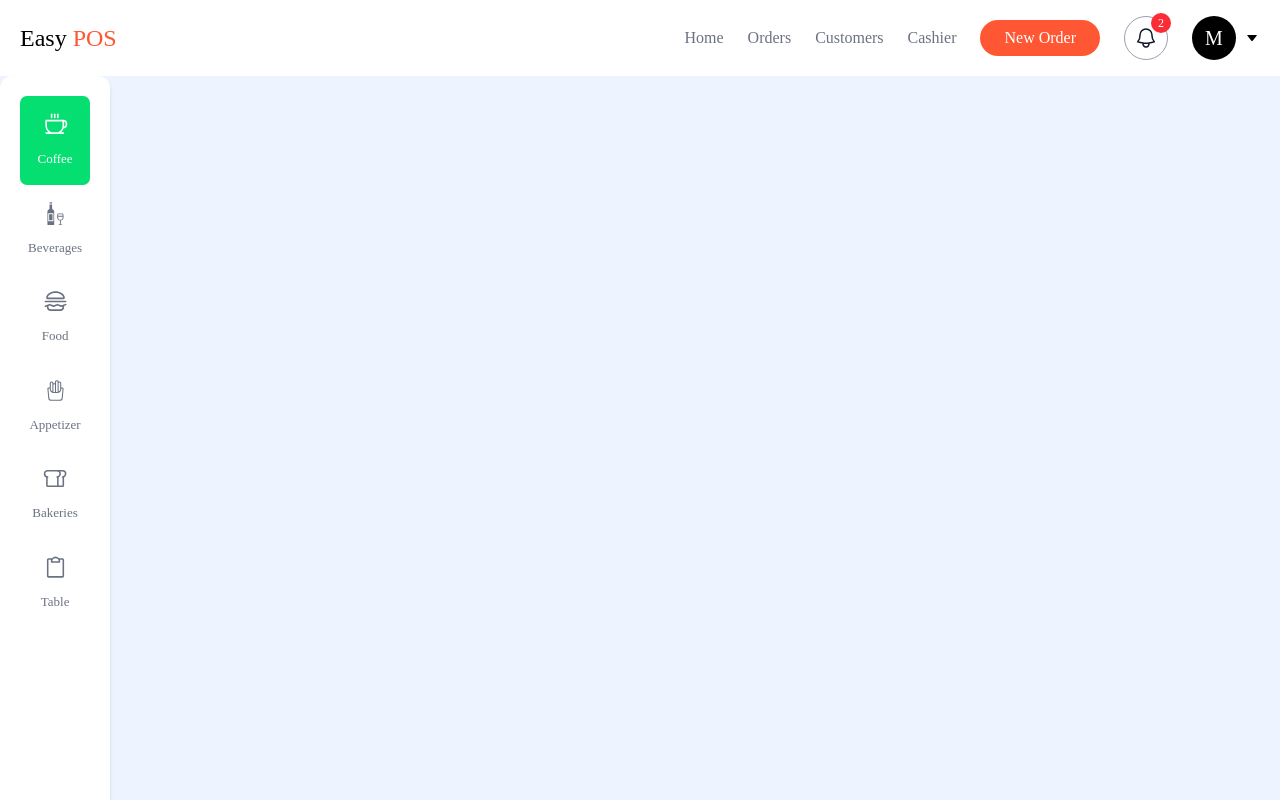
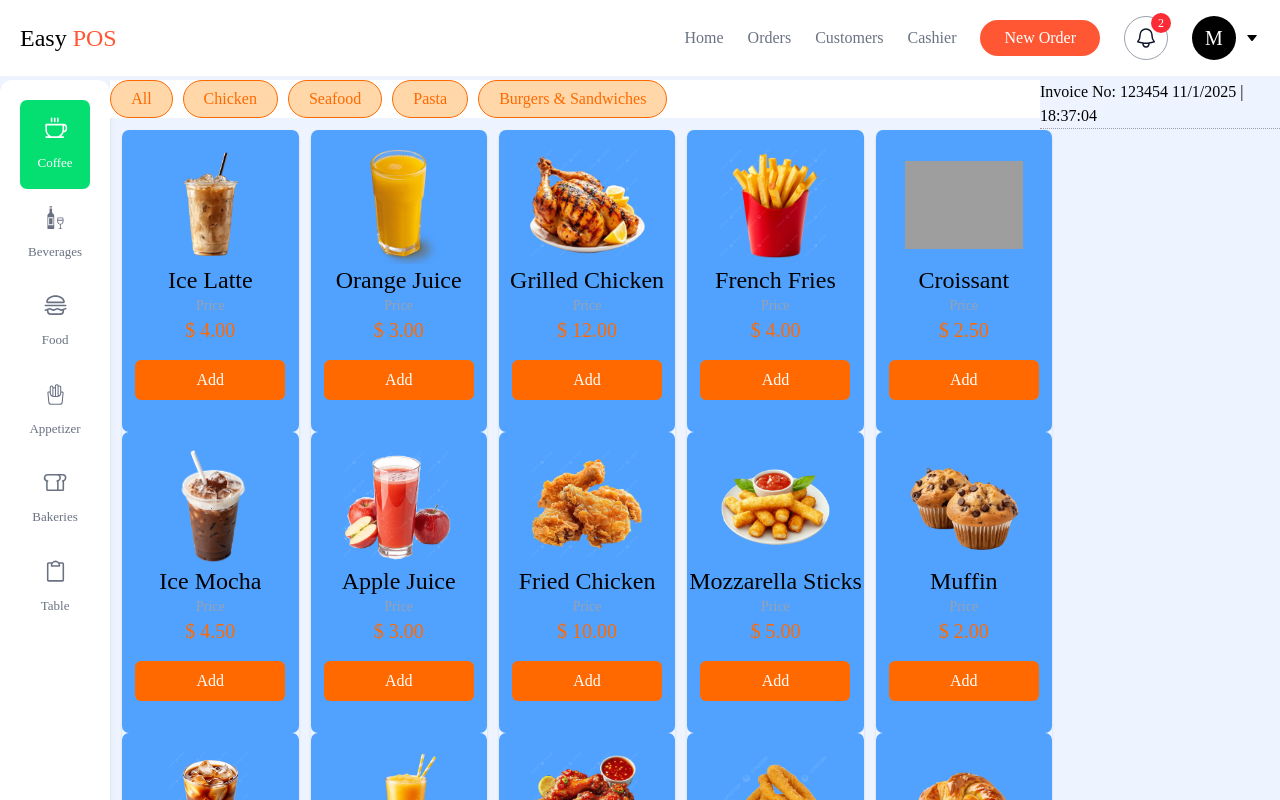
Before and after one commit to Uj7b/easyPOS, a React (Vite) app: page / in a window 1280 px wide. Shown: the top 800 px of the page. Built offline with nearby package versions, Linux system fonts and the light colour scheme; grey boxes are pictures that could not be loaded; a web font is replaced by a local one.

Commit message:
grid layout fixed

```diff
--- a/src/App.jsx
+++ b/src/App.jsx
@@ -4,16 +4,44 @@ import SideMenu from "./SideMenu";
 import NotificationsTab from "./NotificationsTab";
 import ProductGrid from "./ProductGrid";
 import CategoryFilter from "./CategoryFilter";
-
+import Invoice from "./Invoice";
 function App() {
   // const [order, setOrder] = useState([]);
   return (
-    <>
-      <Header />
-      <SideMenu />
-      <CategoryFilter />
-      <ProductGrid/>
-    </>
+    <div
+      className="grid h-screen
+      grid-cols-[auto_auto_auto]
+      grid-rows-[80px_auto_1fr]
+      grid-areas-[
+        'header header header'
+        'sidebar filter invoice'
+        'sidebar product-grid invoice'
+      ]"
+      style={{
+        display: "grid",
+        gridTemplateAreas: `
+          "header header header"
+          "sidebar filter invoice"
+          "sidebar product-grid invoice"
+        `,
+      }}
+    >
+      <div style={{ gridArea: "header" }}>
+        <Header />
+      </div>
+      <div style={{ gridArea: "sidebar" }}>
+        <SideMenu />
+      </div>
+      <div style={{ gridArea: "filter" }}>
+        <CategoryFilter />
+      </div>
+      <div style={{ gridArea: "product-grid" }}>
+        <ProductGrid />
+      </div>
+      <div style={{ gridArea: "invoice" }}>
+        <Invoice></Invoice>
+      </div>
+    </div>
   );
 }
 
```
